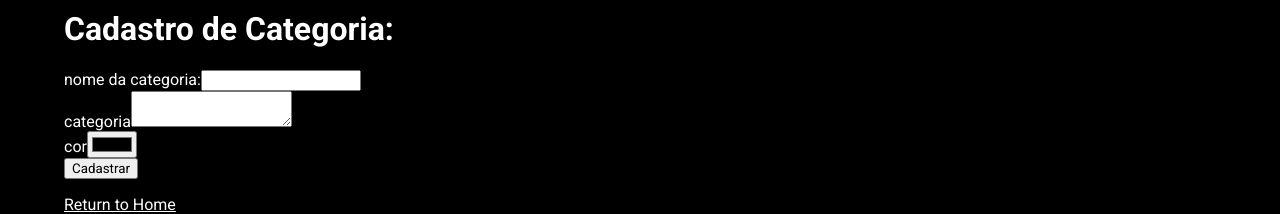
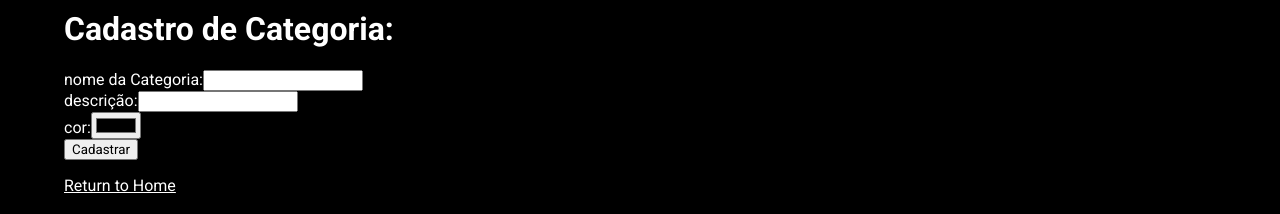
Before and after one commit to Flamerson/Nerdfrix, a React (Create React App) app: page /cadastro/categoria in a window 1280 px wide. Shown: the part 155-369 px from the top of the page. Built offline with nearby package versions, Linux system fonts and the light colour scheme.

Commit message:
acabei a aula 3

```diff
--- a/src/Pages/cadastro/categoria/Index.js
+++ b/src/Pages/cadastro/categoria/Index.js
@@ -1,6 +1,7 @@
 import React, { useState } from 'react';
 import PageDefault from '../../../components/PaggeDefault/Index';
 import { Link } from 'react-router-dom';
+import FormField from '../../../components/formField/index'
 //função que cadastra a porra do nome que quero colocar na tela
 function CadastroCategoria() {
     const valoresIniciais = {
@@ -38,7 +39,28 @@ function CadastroCategoria() {
                 setValues(valoresIniciais)
             }
         } >
-            <div>
+            <FormField
+            label="nome da Categoria"
+            type="text"
+            value={values.nome}
+            name="nome"
+            onchange={handlechange}
+            />
+            <FormField
+             label="descrição"
+             type="textArea"
+             value={values.descrição}
+             name="descrição"
+             onchange={handlechange}
+            />
+            <FormField
+             label="cor"
+             type="color"
+             value={values.cor}
+             name="cor"
+             onchange={handlechange}
+            />
+           {/* <div>
                 <label>nome da categoria:
                 <input type="text"
                 name="nome"
@@ -47,8 +69,8 @@ function CadastroCategoria() {
                 />
                 </label>
 
-            </div>
-<div>
+           </div> */}
+{/*<div>
 
                 <label>categoria
                     <textarea type="text"
@@ -57,8 +79,8 @@ function CadastroCategoria() {
                     onChange={handlechange}
                     />
                 </label>
-</div>
-<div>
+</div>*/}
+{/*<div>
 
                 <label>cor
                     <input type="color"
@@ -68,7 +90,7 @@ function CadastroCategoria() {
                     />
 
                 </label>
-</div>
+</div>*/}
                 <button to="/" >
                     Cadastrar
                 </button>
--- /dev/null
+++ b/src/components/formField/index.js
@@ -0,0 +1,20 @@
+import React from 'react';
+
+function FormField({ label , type , name , value , onchange}) {
+    return(
+        <div>
+            <label>
+                {label}:
+                <input
+                  type={type}
+                  value={value}
+                  name={name}
+                  onChange={onchange}
+                />
+            </label>
+        </div>
+    )
+}
+
+
+export default FormField;
```
